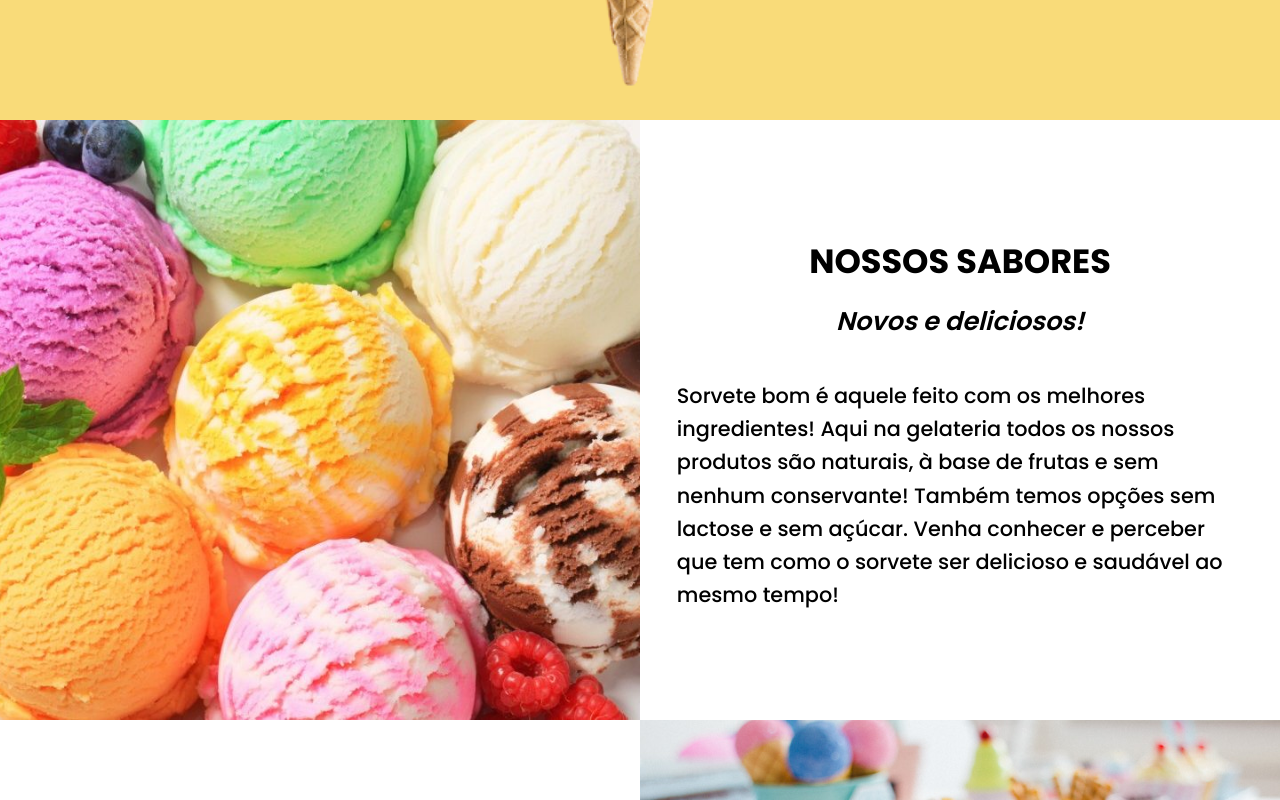
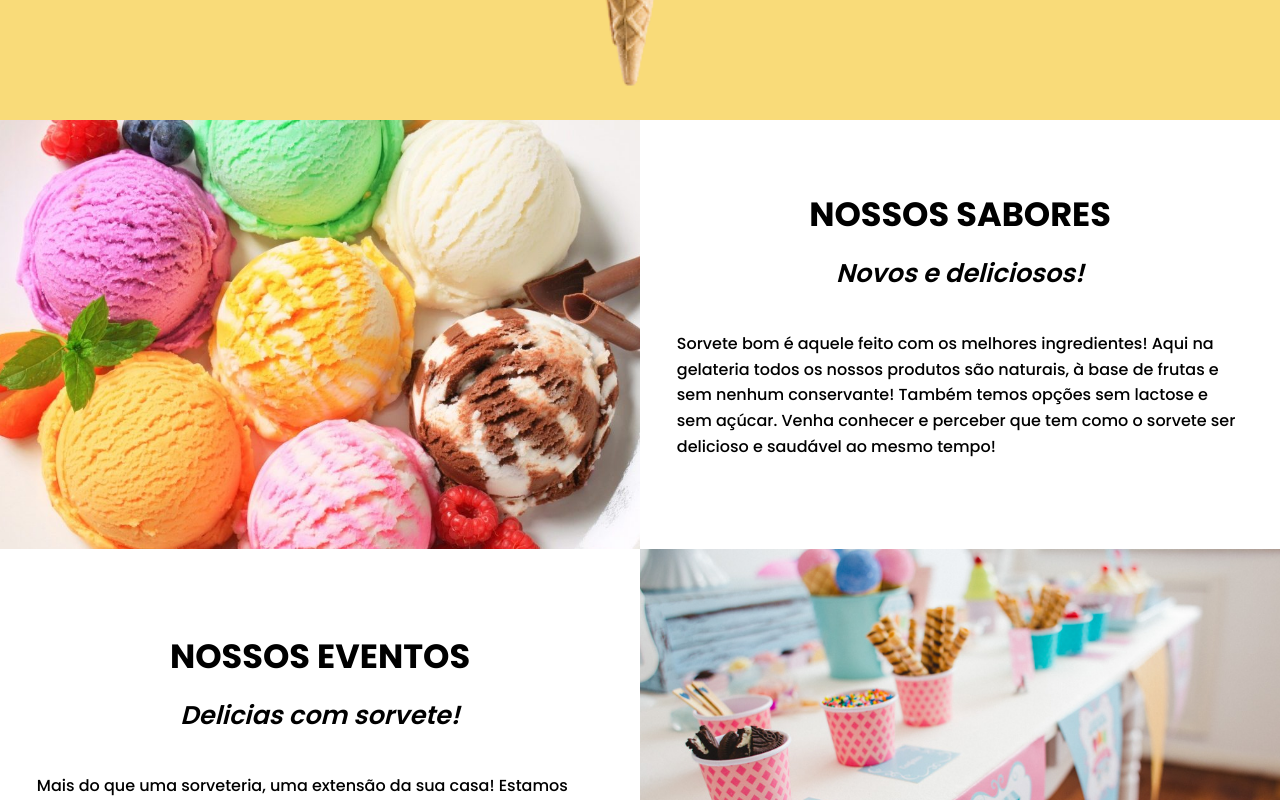
Before and after one commit to lukasilverio94/sorveteria-spa, a React (Create React App) app: page / in a window 1280 px wide. Shown: the part 680-1480 px from the top of the page. Built offline with nearby package versions, Linux system fonts and the light colour scheme.

Commit message:
Changed container max-width

```diff
--- a/src/pages/Home/style.css
+++ b/src/pages/Home/style.css
@@ -88,14 +88,14 @@
 @media (width > 1000px) {
   .row.container {
     width: 100%;
-    max-width: 1500px;
+    max-width: 1300px;
   }
 }
 
 /* BIG  SCREEN BIGGER THAN 768PX =================================================================*/
 @media (width > 768px) {
   .container {
-    max-width: 1400px;
+    /* max-width: 1400px; */
     width: 100%;
   }
   .row {
@@ -111,13 +111,13 @@
 
   .row .content-wrapper {
     width: 100%;
-    height: 600px;
+    height: 400px;
     order: inherit;
     padding: 0rem .5rem;
   }
 
   .content-wrapper .content {
-    font-size: 1.3rem;
+    font-size: 1rem;
     line-height: 2;
   }
 
```
